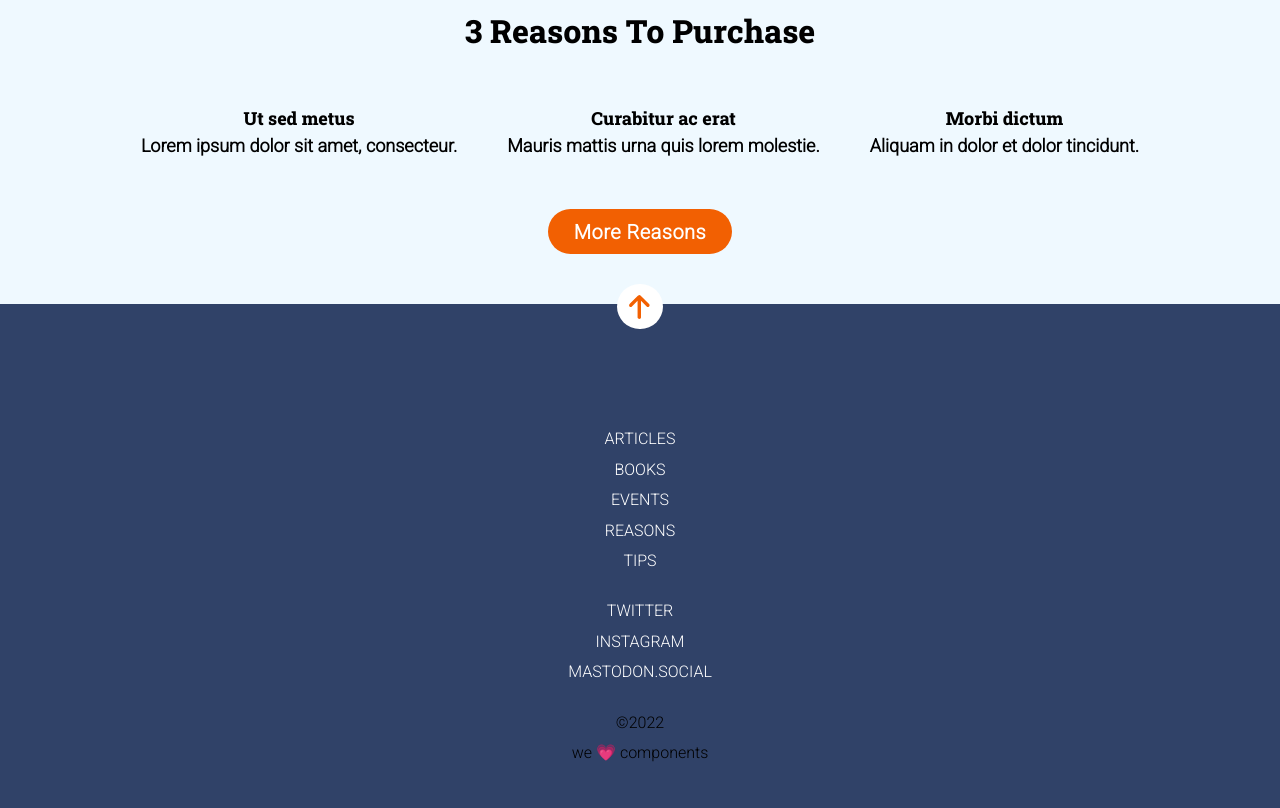
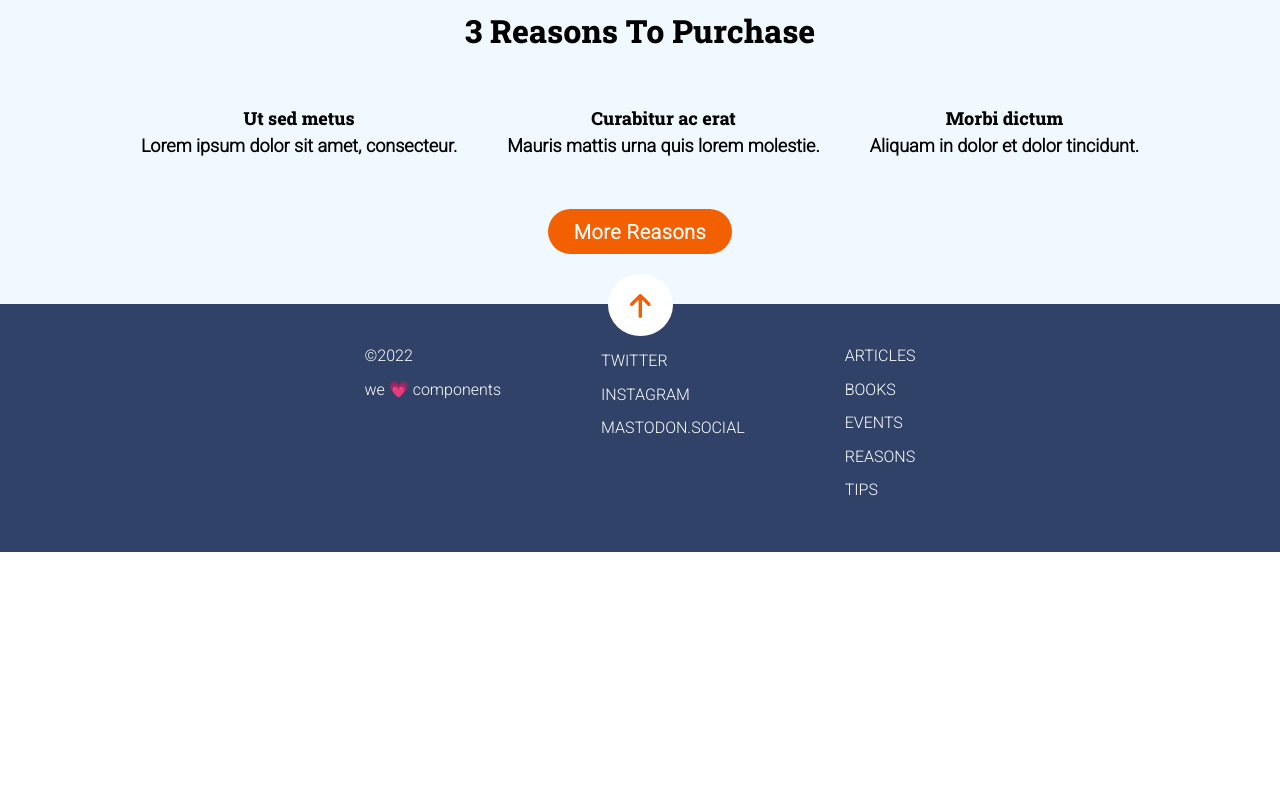
Before and after one commit to Rpg87/Anonimous-Proxy, a website: page docs/index.html in a window 1280 px wide. Shown: the part 1190-1998 px from the top of the page. After the commit the page ends 1742 px from the top, so only its background shows below. Drawn offline with Linux system fonts and the light colour scheme.

Commit message:
oorder right

```diff
--- a/docs/index.html
+++ b/docs/index.html
@@ -13,7 +13,7 @@
   <body class="body">
       <header class="header">
         <nav class="image__menu">
-          <a href="https://adalab.es/"><img class="image__menu--link" src="./assets/images/ico-menu.svg" alt="Rayas"></a>
+          <a href="https://adalab.es/" target="_blank"><img class="image__menu--link" src="./assets/images/ico-menu.svg" alt="Rayas"></a>
         </nav>
           <section class="headersection">
             <h1
@@ -77,43 +77,49 @@
 
 
     <footer class="footer">
-    <a href=""><img class="arrow" src="./assets/images/ico-arrow.svg" alt="Flecha para arriba"></a>
+    <button class="conteiner">
+      <a  href="">
+        <img class="conteiner__arrow" src="./assets/images/ico-arrow.svg" alt="Flecha para arriba">
+    </a>
+    </button>
        <ul class="first">
         <li>
-          <a class="first__list" href="https://adalab.es/" target=”_blank>articles</a>
+          <a class="first__list" href="https://adalab.es/" target="_blank">articles</a>
         </li>
         <li>
-          <a class="first__list" href="https://adalab.es/" target=”_blank>books</a>
+          <a class="first__list" href="https://adalab.es/" target="_blank">books</a>
         </li>
         <li>
-          <a class="first__list" href="https://adalab.es/" target=”_blank>events</a>
+          <a class="first__list" href="https://adalab.es/" target="_blank">events</a>
         </li>
         <li>
-          <a class="first__list" href="https://adalab.es/" target=”_blank>reasons</a>
+          <a class="first__list" href="https://adalab.es/" target="_blank">reasons</a>
         </li>
         <li>
-          <a class="first__list" href="https://adalab.es/" target=”_blank>tips</a>
+          <a class="first__list" href="https://adalab.es/" target="_blank">tips</a>
         </li>
        </ul>
 
 
      <ul class="second">
       <li>
-        <a class="second__media" href="https://adalab.es/" target=”_blank>twitter</a>
+        <a class="second__media" href="https://adalab.es/" target="_blank">twitter</a>
       </li>
       <li>
-        <a class="second__media" href="https://adalab.es/" target=”_blank>instagram</a>
+        <a class="second__media" href="https://adalab.es/" target="_blank">instagram</a>
       </li>
       <li>
-        <a class="second__media" href="https://adalab.es/" target=”_blank>mastodon.social</a>
+        <a class="second__media" href="https://adalab.es/" target="_blank">mastodon.social</a>
       </li>
      </ul>
 
-     &copy;2022
+     <div class="lastconteiner">
+       <span class="copy">&copy;2022</span>
 
-    <h6>
-      we <span class="heart"> &#128151; </span> components
-    </h6>
+       <h6 class="components">
+        we <span class="heart"> &#128151; </span> components
+       </h6>
+     </div>
     </footer>
 
 
--- a/src/scss/layout/_footer.scss
+++ b/src/scss/layout/_footer.scss
@@ -20,22 +20,27 @@
     text-align: center;
     font-family: $font-normal;
     padding-top: 35px;
-    padding-bottom: 50px;
+    padding-bottom: 45px;
     line-height: 2.1;
     position: relative;
         @media screen and (min-width: 780px) {
-           flex-direction: row-reverse;
+           flex-direction: row;
            justify-content: space-around;
            align-items: flex-start;
            text-align: justify;
-           /*text-align: justify;*/
-
+        }
+        @media screen and (min-width: 1200px) {
+            justify-content: center;
+            column-gap: 100px;
         }
 }
 
 .first {
 
    text-transform: uppercase;
+    @media screen and (min-width: 780px) {
+            order: 2;
+    }
 
     &__list {
         color: $color-white;
@@ -48,11 +53,20 @@
     text-transform: uppercase;
     padding-top: 20px;
     padding-bottom: 20px;
+        @media screen and (min-width: 780px){
+            margin-top: -15px;
+            order: 1;
+        }
     &__media {
         color: $color-white;
     }
 }
 
+.lastconteiner {
+        @media screen and (min-width: 780px) {
+            order: 0;
+        }
+}
 .copy {
     color: $color-white;
 }
```
Also changed, not shown: src/html/partials/footer.html (+1 -1 lines), docs/assets/css/main.css.
